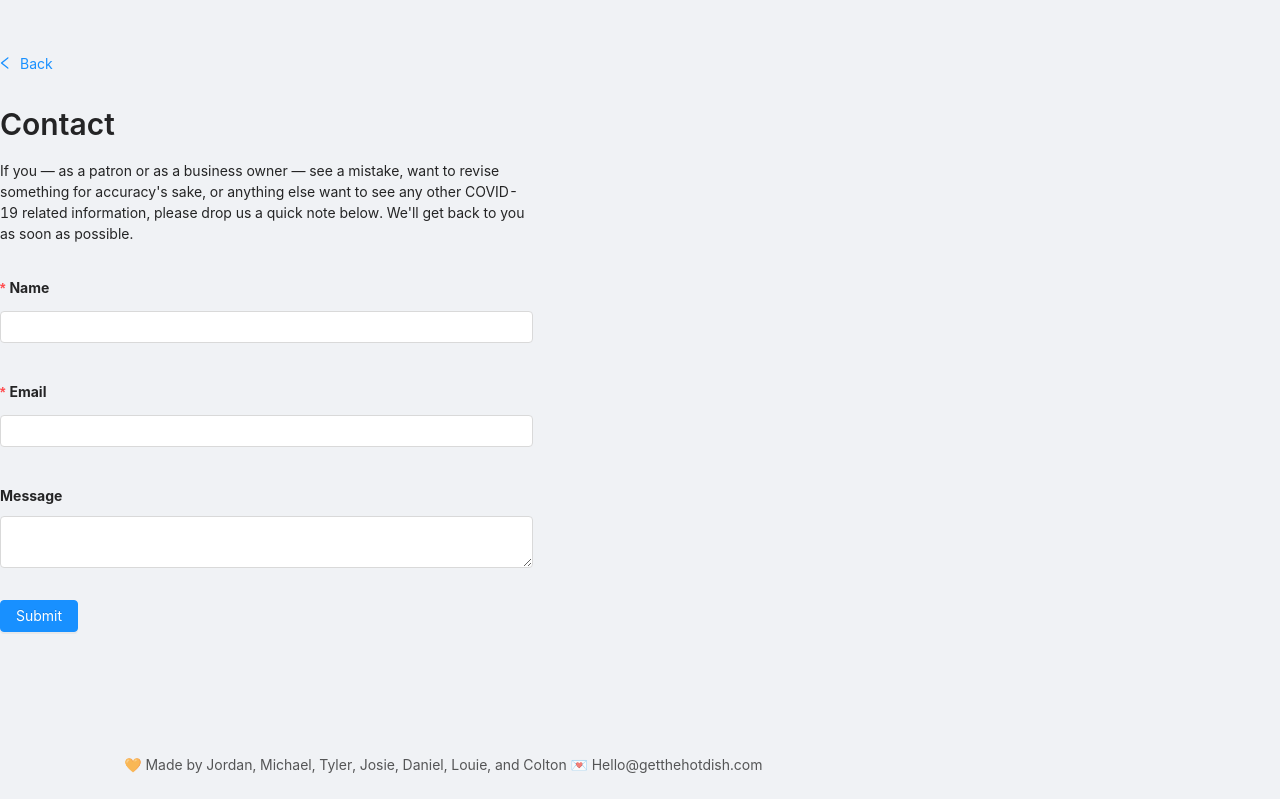
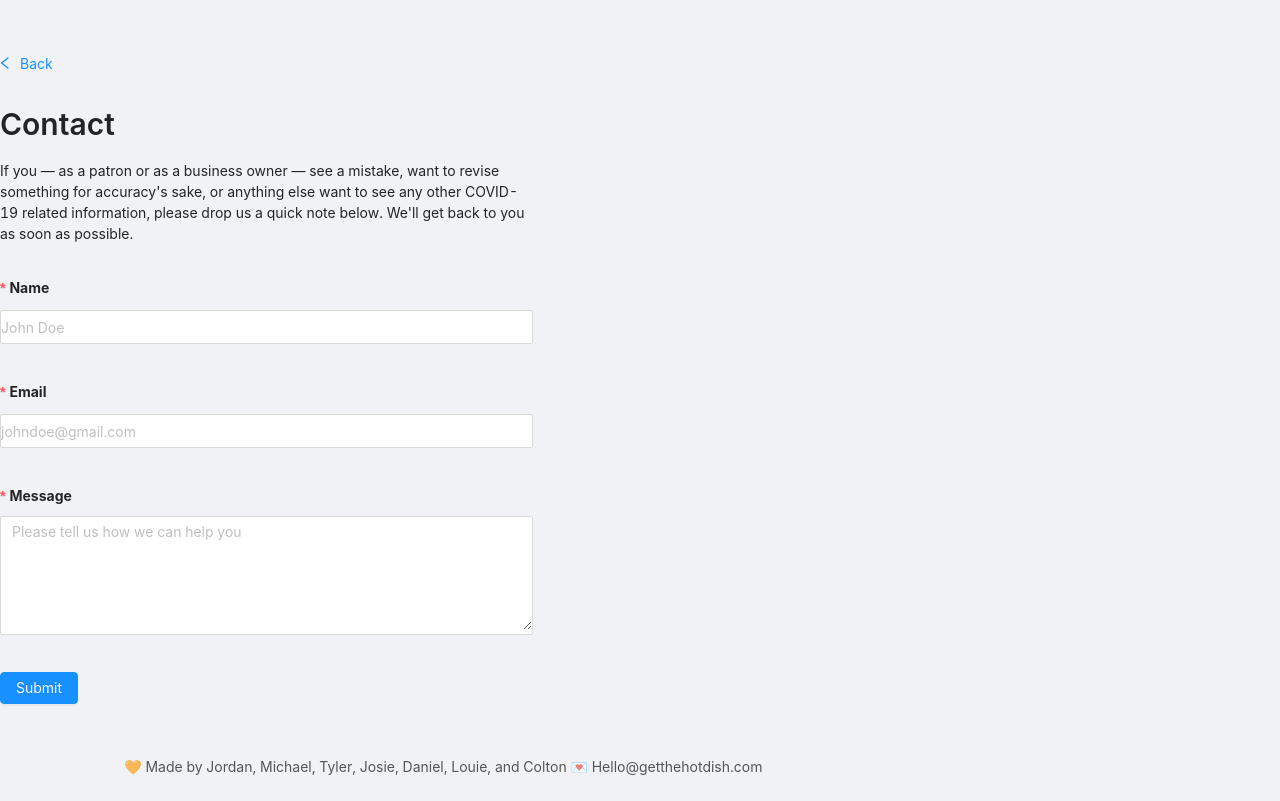
Before and after one commit to colathro/midwest-helps, a React (Create React App) app in the folder ClientApp/: page /contact in a window 1280 px wide. Built offline with nearby package versions, Linux system fonts and the light colour scheme.

Commit message:
Make contact page use TextField components

```diff
--- a/ClientApp/src/components/Contact/Contact.tsx
+++ b/ClientApp/src/components/Contact/Contact.tsx
@@ -2,6 +2,7 @@ import React from "react";
 import { Form, Input, Button, Row, Col, Typography } from "antd";
 import { LeftOutlined } from "@ant-design/icons";
 import { useHistory } from "react-router-dom";
+import { TextField } from "../FormFields/TextField";
 
 import "./Contact.scss";
 
@@ -52,30 +53,27 @@ export const Contact: React.FC = () => {
           We'll get back to you as soon as possible.
         </Typography>
         <Form name="contact" onFinish={onFinish}>
-          <Form.Item
-            label="Name"
+          <TextField
             name="name"
-            rules={[
-              { required: true, message: "Please don't forget your name!" }
-            ]}
-          >
-            <Input />
-          </Form.Item>
-          <Form.Item
-            label="Email"
+            title="Name"
+            type="name"
+            placeHolder="John Doe"
+            required={true}
+          />
+          <TextField
             name="email"
-            rules={[
-              {
-                required: true,
-                message: "Give us your email so we can get back to you!"
-              }
-            ]}
-          >
-            <Input />
-          </Form.Item>
-          <Form.Item label="Message" name="message">
-            <Input.TextArea />
-          </Form.Item>
+            title="Email"
+            type="email"
+            placeHolder="johndoe@gmail.com"
+            required={true}
+          />
+          <TextField
+            name="message"
+            title="Message"
+            type="text"
+            placeHolder="Please tell us how we can help you"
+            required={true}
+          />
           <Form.Item>
             <Button type="primary" htmlType="submit">
               Submit
--- a/ClientApp/src/components/FormFields/TextField/TextField.tsx
+++ b/ClientApp/src/components/FormFields/TextField/TextField.tsx
@@ -31,22 +31,22 @@ export const TextField: React.FC<TextFieldProps> = props => {
   if (props.type === "email") {
     rules.push({
       type: "email" as RuleType,
-      message: "The input is not valid " + props.title.toLowerCase()
+      message: "The " + props.title.toLowerCase() + "input is not valid."
     });
   } else if (props.type === "url") {
     rules.push({
       type: "url" as RuleType,
-      message: "The input is not valid " + props.title.toLowerCase()
+      message: "The " + props.title.toLowerCase() + "input is not valid."
     });
   } else if (props.type === "phone") {
     rules.push({
       pattern: new RegExp(/^\(?([0-9]{3})\)?[-. ]?([0-9]{3})[-. ]?([0-9]{4})$/),
-      message: "The input is not valid " + props.title.toLowerCase()
+      message: "The " + props.title.toLowerCase() + "input is not valid."
     });
   } else {
     rules.push({
       type: "string" as RuleType,
-      message: "The input is not valid " + props.title.toLowerCase()
+      message: "The " + props.title.toLowerCase() + "input is not valid."
     });
   }
 
```
